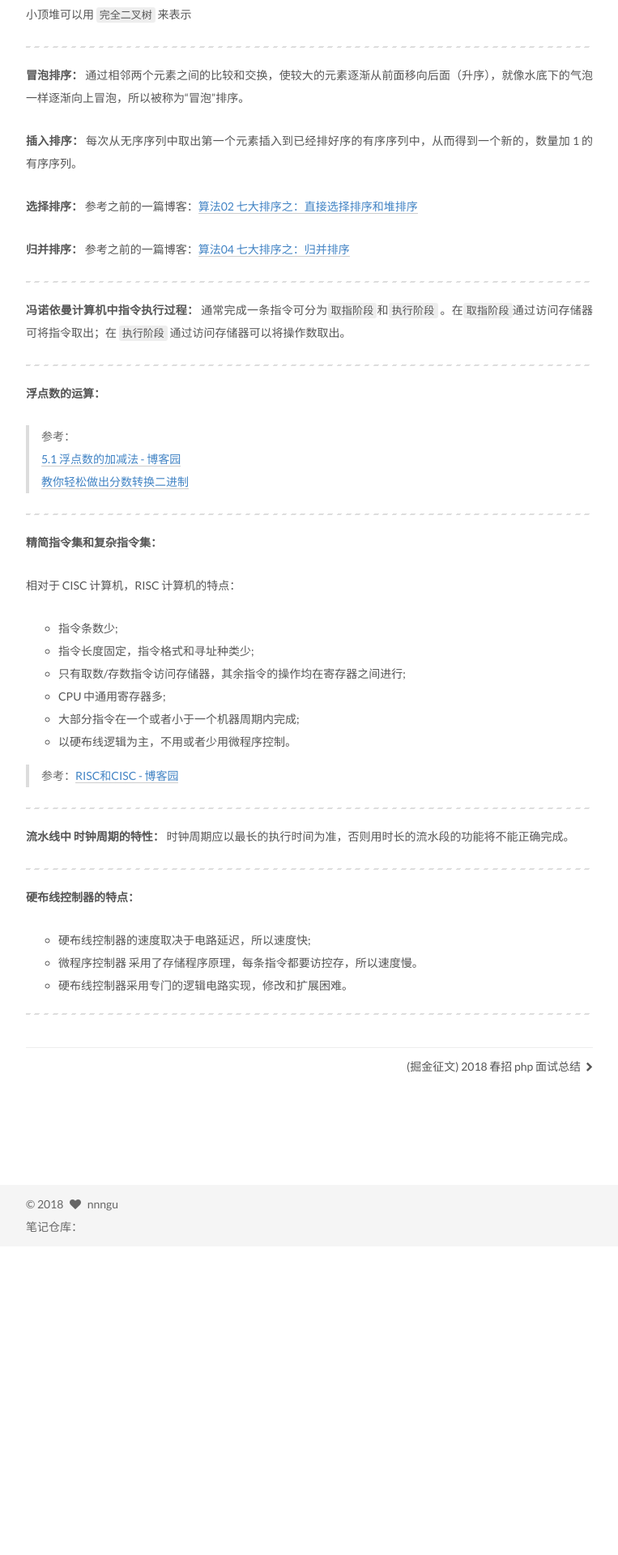
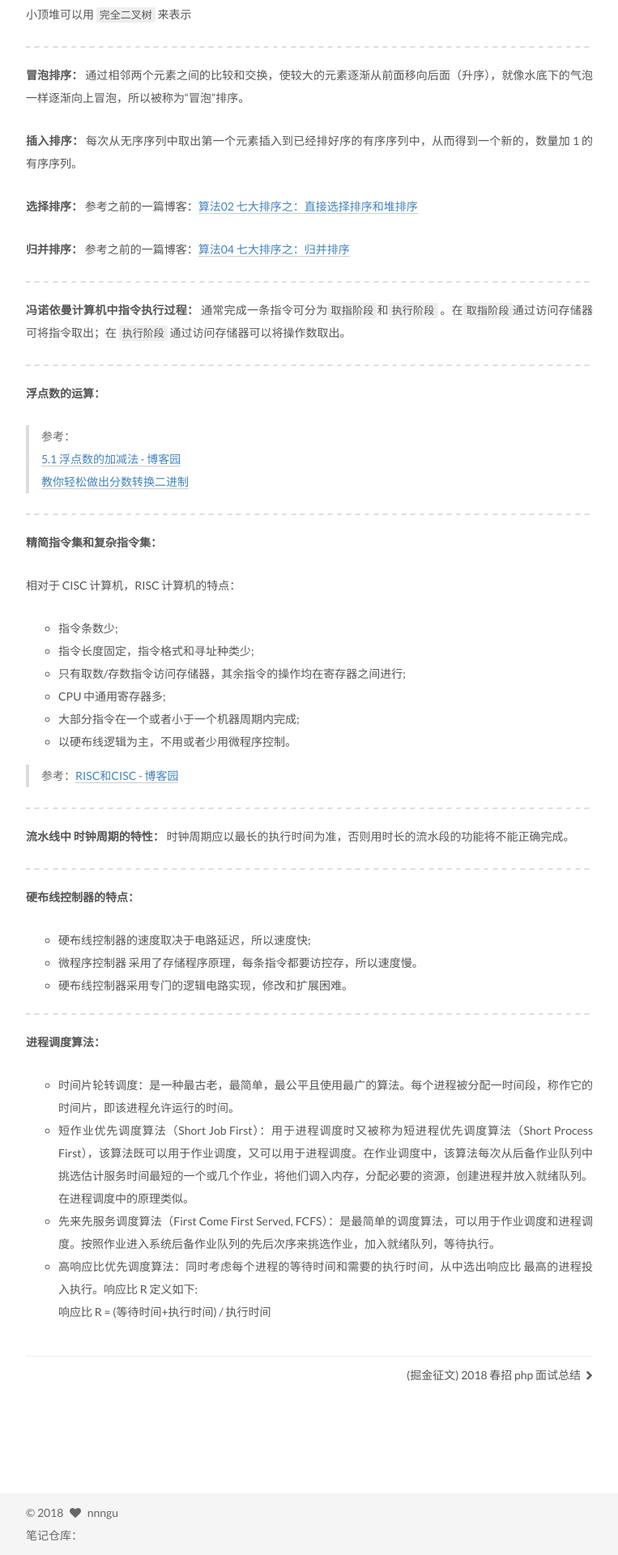
Before and after one commit to nnngu/LearningNotes, a Jekyll site: the page built from _posts/2018-06-15-考研 408 计算机笔记.md, in a window 1280 px wide. Shown: the part 1714-3634 px from the top of the page at 81% size, without its empty margins (258-1021 px from the left). Built offline with Jekyll 4.4.1, drawn with Linux system fonts in a browser that asks for light colours; before the commit the page ends 3253 px from its top, so only the background shows below that; grey boxes are pictures that could not be loaded.

Commit message:
修改文件: _posts/2018-06-15-考研 408 计算机笔记.md

```diff
--- a/_posts/2018-06-15-考研 408 计算机笔记.md
+++ b/_posts/2018-06-15-考研 408 计算机笔记.md
@@ -87,6 +87,12 @@ description: 考研 408 计算机笔记
 
 ---
 
+**进程调度算法：**
+- 时间片轮转调度：是一种最古老，最简单，最公平且使用最广的算法。每个进程被分配一时间段，称作它的时间片，即该进程允许运行的时间。
+- 短作业优先调度算法（Short Job First）：用于进程调度时又被称为短进程优先调度算法（Short Process First），该算法既可以用于作业调度，又可以用于进程调度。在作业调度中，该算法每次从后备作业队列中挑选估计服务时间最短的一个或几个作业，将他们调入内存，分配必要的资源，创建进程并放入就绪队列。在进程调度中的原理类似。
+- 先来先服务调度算法（First Come First Served, FCFS）：是最简单的调度算法，可以用于作业调度和进程调度。按照作业进入系统后备作业队列的先后次序来挑选作业，加入就绪队列，等待执行。
+- 高响应比优先调度算法：同时考虑每个进程的等待时间和需要的执行时间，从中选出响应比 最高的进程投入执行。响应比 R 定义如下:
+响应比 R = (等待时间+执行时间) / 执行时间
 
 
 
```
